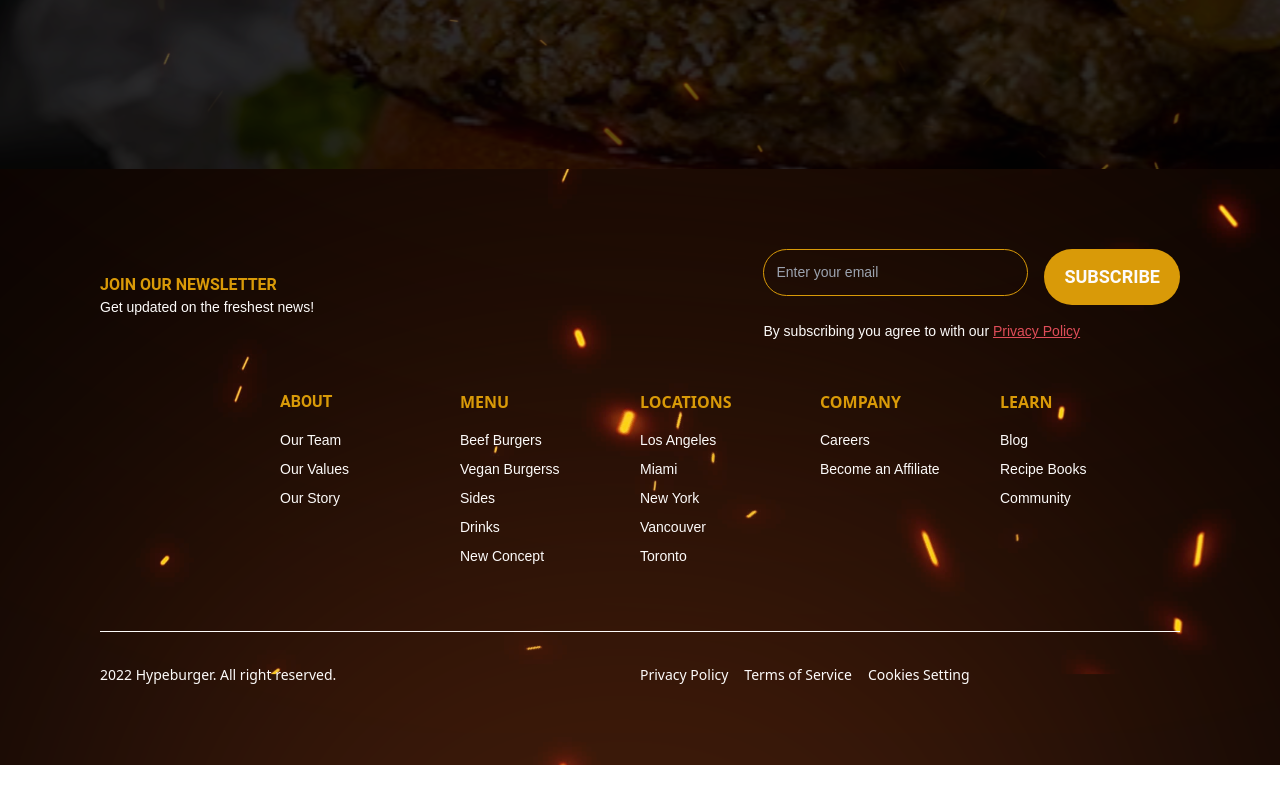
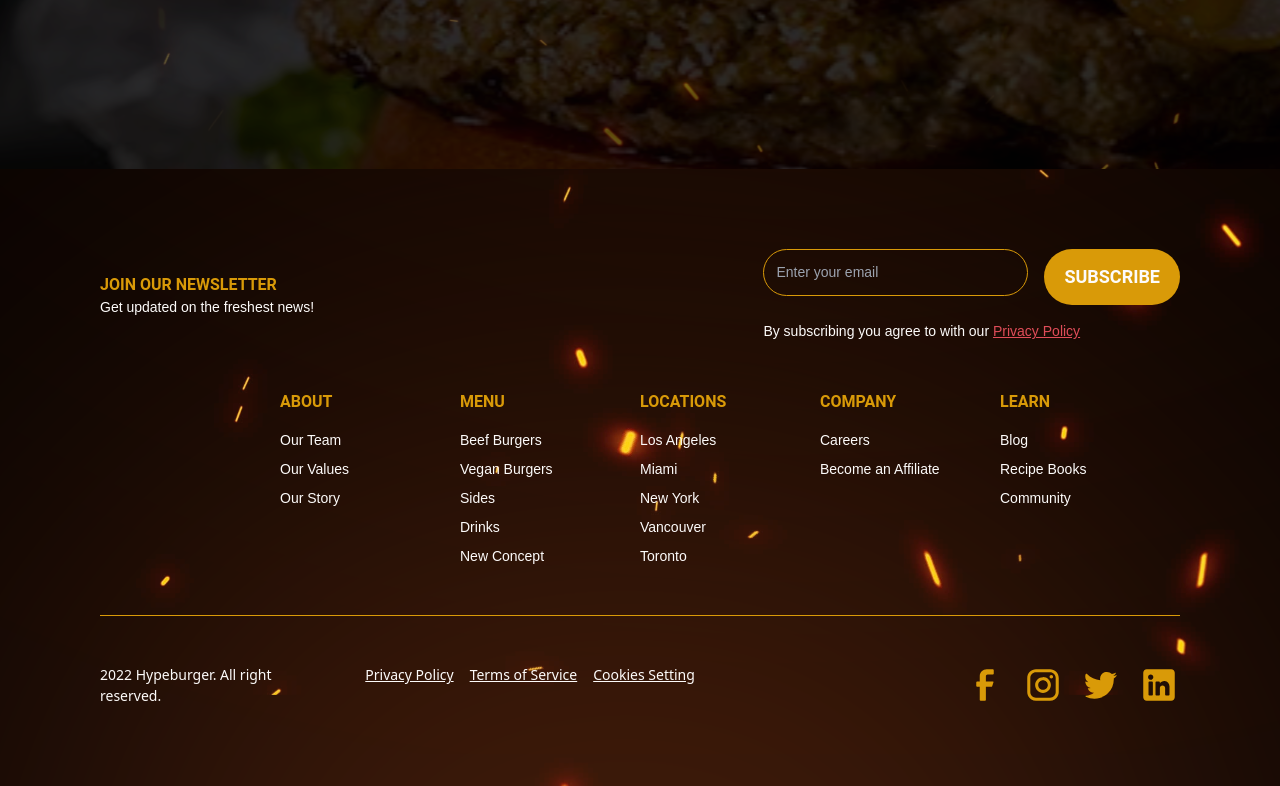
Before and after one commit to maryhime/hypeburger, a React (Vite) app: page / in a window 1280 px wide. Shown: the part 7178-7964 px from the top of the page. Before the commit the page ends 7943 px from the top, so only its background shows below. Built offline with nearby package versions, Linux system fonts and the light colour scheme.

Commit message:
#5 removed hard coded footer items and added social media icons

```diff
--- a/src/components/FooterComponent.jsx
+++ b/src/components/FooterComponent.jsx
@@ -1,14 +1,17 @@
 import React from 'react'
 import Button from './generic/Button'
 import LinkComponent from './generic/LinkComponent'
+import { ICONS } from '../utils/icons'
+import { FOOTERITEMS } from '../utils/footer'
+
 
 const FooterComponent = () => {
   return (
-    <div className="w-full py-80 px-100 h-auto flex flex-col gap-48">
+    <div className="w-full py-80 px-24 md:px-64 lg:px-100 h-auto flex flex-col gap-48">
       {/* newsletter + subscribe */}
-      <div className="flex flex-row w-full items-center">
+      <div className="flex flex-col gap-24 md:flex-row md:w-full items-center">
         <div className="flex flex-col w-full">
-          <div className="text-footer-h text-primary uppercase font-headings">
+          <div className="text-footer-h text-primary uppercase font-headings ">
             Join Our Newsletter
           </div>
           <div className="text-footer-b text-white font-body">
@@ -17,10 +20,10 @@ const FooterComponent = () => {
         </div>
 
         {/* subscribe */}
-        <div className="flex flex-col gap-16 w-fit items-end">
-          <div className="flex flex-row gap-16">
-            <form >
-              <input className="rounded-[30px] w-[265px] py-[12px] px-[12px] border-primary border-[1px] text-footer-b text-white font-body flex items-center bg-[#00ffff00]" placeholder='Enter your email'>
+        <div className="flex flex-col gap-16 w-full md:w-fit items-end">
+          <div className="flex flex-col md:flex-row gap-16 w-full">
+            <form id='email' >
+              <input className="rounded-[30px] w-full md:w-[265px] py-[12px] px-[12px] border-primary border-[1px] text-footer-b text-white font-body flex items-center bg-[#00ffff00]" placeholder='Enter your email'>
               </input>
             </form>
 
@@ -33,98 +36,53 @@ const FooterComponent = () => {
           </div>
         </div>
       </div>
-      <div className="grid grid-cols-6 ">
-        <div className=""></div>
 
-        {/* about */}
-        <div className="flex flex-col gap-16 ">
+
+
+      <div className="grid grid-cols-3 md:grid-cols-6">
+        <div className="hidden md:flex"></div>
+        {FOOTERITEMS.map((value, index) =>
+          <div key={index} className="flex flex-col gap-16 ">
             <div className="text-footer-h uppercase text-primary font-headings">
-            About
+              {value.title}
             </div>
 
-          <div className="text-white text-footer-b font-body flex flex-col gap-8 list-none">
-            <li>Our Team</li>
-            <li>Our Values</li>
-            <li>Our Story</li>
+
+            <ul className="text-white text-footer-b font-body flex flex-col gap-8">
+              <li>{value.content[0]}</li>
+              <li>{value.content[1]}</li>
+              <li>{value.content[2]}</li>
+              <li>{value.content[3]}</li>
+              <li>{value.content[4]}</li>
+            </ul>
           </div>
+
+        )}
 
       </div>
 
-        {/* menu */}
-        <div className="flex flex-col gap-16 ">
-          <div className="text-footer-h uppercase text-primary">
-            Menu
-          </div>
+      <div className="flex flex-col pt-48 text-white gap-[32px] border-t-[1px] border-primary ">
+        <div className="flex flex-col-reverse gap-8 md:gap-48 md:flex-row text-footer-b">
+          <p className="w-72">
+            2022 Hypeburger. All right reserved.
+          </p>
 
-          <div className="text-white text-footer-b font-body flex flex-col gap-8 list-none">
-            <li>Beef Burgers</li>
-            <li>Vegan Burgerss</li>
-            <li>Sides</li>
-            <li>Drinks</li>
-            <li>New Concept</li>
-            <li></li>
-            <li></li>
-          </div>
-
-        </div>
-
-        {/* locations */}
-        <div className="flex flex-col gap-16 ">
-          <div className="text-footer-h uppercase text-primary">
-            Locations
-          </div>
-
-          <div className="text-white text-footer-b font-body flex flex-col gap-8 list-none">
-            <li>Los Angeles</li>
-            <li>Miami</li>
-            <li>New York</li>
-            <li>Vancouver</li>
-            <li>Toronto</li>
-          </div>
-
-        </div>
-
-        {/* Company */}
-        <div className="flex flex-col gap-16 ">
-          <div className="text-footer-h uppercase text-primary">
-            Company
-          </div>
-
-          <div className="text-white text-footer-b font-body flex flex-col gap-8 list-none">
-            <li>Careers</li>
-            <li>Become an Affiliate</li>
-          </div>
-
-        </div>
-
-        {/* Learn */}
-        <div className="flex flex-col gap-16 ">
-          <div className="text-footer-h uppercase text-primary">
-            Learn
-          </div>
-
-          <div className="text-white text-footer-b font-body flex flex-col gap-8 list-none">
-            <li>Blog</li>
-            <li>Recipe Books</li>
-            <li>Community</li>
-          </div>
-
-        </div>
-
-      </div>
-
-      <div className="flex flex-col text-white gap-[32px] ">
-       <hr />
-        <div className="flex flex-row text-footer-b">
-        <div className="w-full">
-        2022 Hypeburger. All right reserved.
-        </div>
-
-        <ul className="flex flex-row w-full gap-16">
+          <div className="flex flex-row w-full">
+            <ul className="flex flex-row w-full gap-16 justify-start underline">
               <li>Privacy Policy</li>
               <li>Terms of Service</li>
               <li>Cookies Setting</li>
             </ul>
+
+            {ICONS.map((value, index) =>
+              <div className=" flex md:flex-row md:gap-16 justify-end" key={index}>
+                <img src={value.facebook} alt="" />
+                <img src={value.instagram} alt="" />
+                <img src={value.twitter} alt="" />
+                <img src={value.linkedIn} alt="" />
+              </div>
+
+            )}
 
 
 
@@ -132,6 +90,8 @@ const FooterComponent = () => {
         </div>
 
       </div>
+
+    </div>
   )
 }
 
--- a/src/utils/footer.js
+++ /dev/null
@@ -1,20 +0,0 @@
-export const FOOTERITEMS = Object.freeze([
-  {
-    about : [
-      'Our Team', 'Our Values', 'Our Story'
-    ],
-    menu : [
-      'Beef Burgers', 'Vegan Burgers', 'Sides', 'Drinks', 'New Concept'
-    ],
-    locations : [
-      'Los Angeles', 'Miami', 'New York', 'Vancouver', 'Toronto'
-    ],
-    company : [
-      'Careers', 'Become an Affiliate'
-    ],
-    learn : [
-      'Blog', 'Recipe Books', 'Community'
-    ],
-
-  }
-])
--- /dev/null
+++ b/src/utils/footer.jsx
@@ -0,0 +1,46 @@
+// export const FOOTERITEMS = Object.freeze([
+//   {
+//     about : [
+//       'Our Team', 'Our Values', 'Our Story'
+//     ],
+//     menu : [
+//       'Beef Burgers', 'Vegan Burgers', 'Sides', 'Drinks', 'New Concept'
+//     ],
+//     locations : [
+//       'Los Angeles', 'Miami', 'New York', 'Vancouver', 'Toronto'
+//     ],
+//     company : [
+//       'Careers', 'Become an Affiliate'
+//     ],
+//     learn : [
+//       'Blog', 'Recipe Books', 'Community'
+//     ],
+//   }
+// ])
+
+
+
+export const FOOTERITEMS = Object.freeze([
+  {
+    title: 'About',
+    content: ['Our Team', 'Our Values', 'Our Story']
+  },
+  {
+    title: 'Menu',
+    content: ['Beef Burgers', 'Vegan Burgers', 'Sides', 'Drinks', 'New Concept']
+
+  },
+  {
+    title: 'Locations',
+    content: ['Los Angeles', 'Miami', 'New York', 'Vancouver', 'Toronto']
+  },
+  {
+    title: 'Company',
+    content: ['Careers', 'Become an Affiliate']
+  },
+  {
+    title: 'Learn',
+    content: ['Blog', 'Recipe Books', 'Community'
+    ]
+  },
+])
```
Lines whose indentation alone changed are shown as unchanged.
